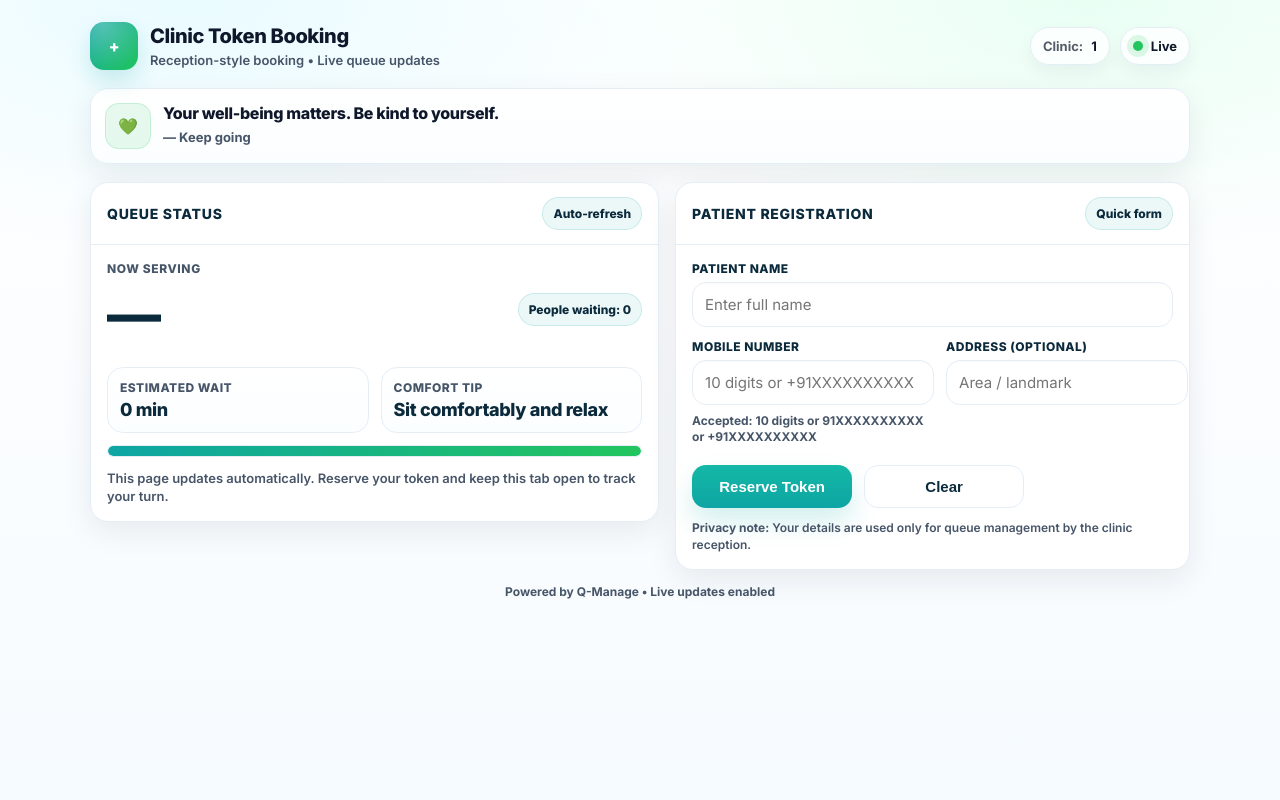
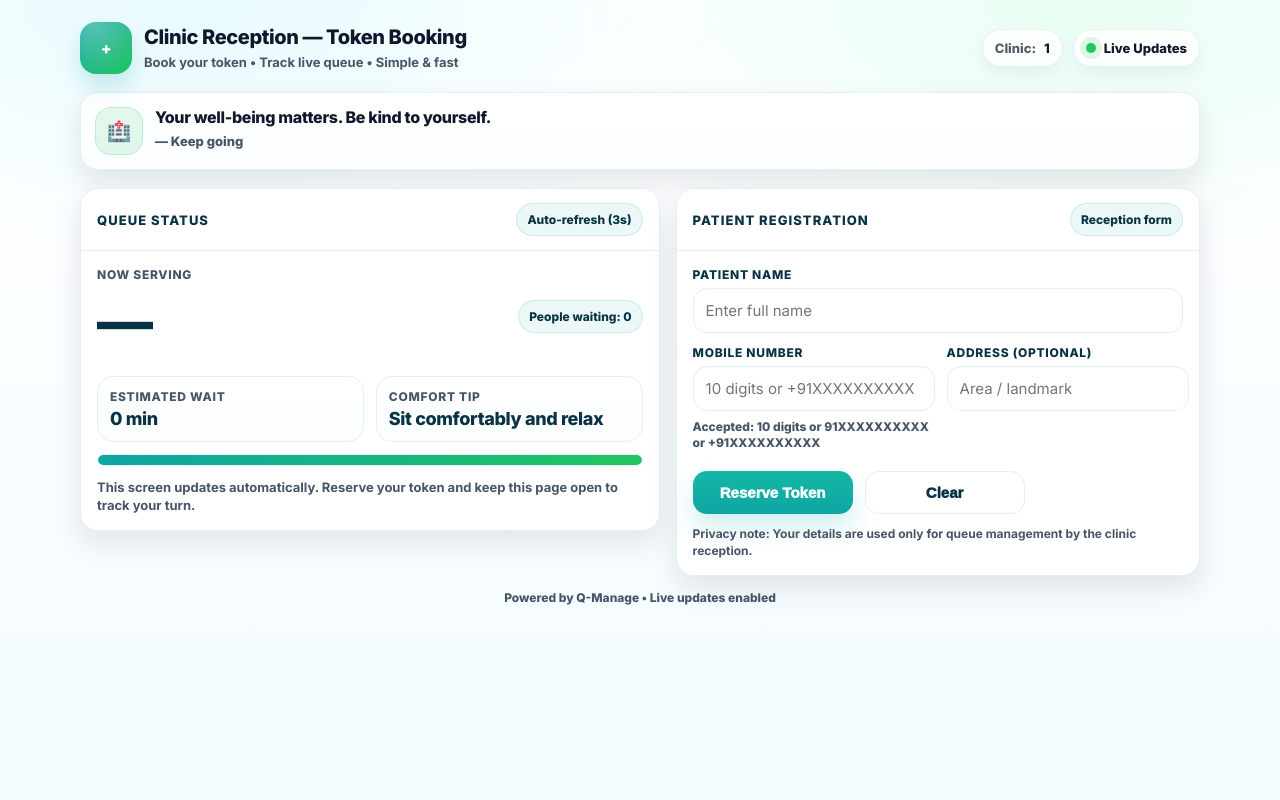
Before and after one commit to rahulgaddipati3-byte/q-manage, a Django app: page /public/clinic/1/ in a window 1280 px wide. Run offline with Django 5.2, Linux system fonts and the light colour scheme; data that the repository does not hold is empty.

Commit message:
Improve clinic booking UI (hospital look + better fonts)

```diff
--- a/backend/core/templates/public/clinic.html
+++ b/backend/core/templates/public/clinic.html
@@ -6,23 +6,23 @@
   <title>Clinic Token Booking</title>
   <meta name="viewport" content="width=device-width, initial-scale=1"/>
 
-  <!-- Clean hospital-style font -->
+  <!-- Hospital-style font (with strong fallbacks) -->
   <link rel="preconnect" href="https://fonts.googleapis.com">
   <link rel="preconnect" href="https://fonts.gstatic.com" crossorigin>
   <link href="https://fonts.googleapis.com/css2?family=Inter:wght@400;600;700;800&display=swap" rel="stylesheet">
 
   <style>
     :root{
-      --bg: #f6fbff;
+      --bg: #f3fbff;
       --card: #ffffff;
       --text: #0f172a;
       --muted: #475569;
-      --line: #e5eef7;
+      --line: #e4eff8;
 
       --brand: #0ea5a4;
       --brand2:#22c55e;
 
-      --shadow: 0 10px 30px rgba(15, 23, 42, 0.08);
+      --shadow: 0 12px 28px rgba(15, 23, 42, 0.10);
       --radius: 18px;
     }
 
@@ -35,18 +35,18 @@
 
     body{
       margin:0;
-      font-family: "Inter", ui-sans-serif, system-ui, -apple-system, "Segoe UI", Roboto, Arial, sans-serif;
+      font-family: "Inter", system-ui, -apple-system, "Segoe UI", Roboto, "Helvetica Neue", Arial, sans-serif;
       color: var(--text);
       background:
-        radial-gradient(900px 420px at 15% 0%, #e9fbff 0%, transparent 60%),
-        radial-gradient(900px 420px at 85% 0%, #e9fff4 0%, transparent 60%),
+        radial-gradient(900px 420px at 15% 0%, #e8fbff 0%, transparent 60%),
+        radial-gradient(900px 420px at 85% 0%, #e8fff3 0%, transparent 60%),
         linear-gradient(180deg, #ffffff, var(--bg));
     }
 
     .wrap{
-      max-width: 1100px;
+      max-width: 1120px;
       margin: 0 auto;
-      padding: 22px 18px 40px;
+      padding: 22px 16px 44px;
     }
 
     /* Header */
@@ -65,22 +65,22 @@
     }
 
     .logo{
-      width:48px;height:48px;
-      border-radius: 14px;
+      width:52px;height:52px;
+      border-radius: 16px;
       background: linear-gradient(135deg, rgba(14,165,164,1), rgba(34,197,94,1));
-      box-shadow: 0 10px 22px rgba(14,165,164,.20);
+      box-shadow: 0 12px 22px rgba(14,165,164,.22);
       display:grid;
       place-items:center;
       color:white;
-      font-weight:800;
-      letter-spacing:-.03em;
+      font-weight:900;
+      letter-spacing:-.04em;
       position:relative;
       overflow:hidden;
     }
     .logo:after{
       content:"";
-      position:absolute; inset:-40%;
-      background: radial-gradient(circle at 30% 30%, rgba(255,255,255,.28), transparent 55%);
+      position:absolute; inset:-50%;
+      background: radial-gradient(circle at 30% 30%, rgba(255,255,255,.30), transparent 55%);
       transform: rotate(18deg);
     }
 
@@ -88,13 +88,14 @@
       margin:0;
       font-size: 20px;
       letter-spacing:-0.02em;
-      font-weight:800;
+      font-weight:900;
+      line-height:1.15;
     }
     .title p{
-      margin:4px 0 0;
+      margin:5px 0 0;
       color: var(--muted);
       font-size: 13px;
-      font-weight:600;
+      font-weight:700;
     }
 
     .chips{
@@ -110,11 +111,11 @@
       gap:8px;
       padding: 10px 12px;
       border-radius: 999px;
-      background: rgba(255,255,255,.8);
+      background: rgba(255,255,255,.85);
       border: 1px solid var(--line);
       box-shadow: 0 8px 18px rgba(15, 23, 42, 0.05);
       font-size: 13px;
-      font-weight:700;
+      font-weight:800;
       color: var(--text);
     }
 
@@ -138,18 +139,19 @@
     }
 
     .quoteIcon{
-      width:44px;height:44px;border-radius: 14px;
-      background: rgba(34,197,94,.10);
-      border: 1px solid rgba(34,197,94,.18);
+      width:46px;height:46px;border-radius: 16px;
+      background: rgba(34,197,94,.12);
+      border: 1px solid rgba(34,197,94,.20);
       display:grid; place-items:center;
       flex: 0 0 auto;
+      font-size: 20px;
     }
 
     .quoteText{
       line-height: 1.25;
     }
     .quoteText .big{
-      font-weight: 800;
+      font-weight: 900;
       letter-spacing:-0.02em;
       font-size: 16px;
       margin: 0;
@@ -157,7 +159,7 @@
     .quoteText .small{
       margin: 6px 0 0;
       color: var(--muted);
-      font-weight: 700;
+      font-weight: 800;
       font-size: 13px;
     }
 
@@ -193,10 +195,10 @@
 
     .cardHead h2{
       margin:0;
-      font-size: 14px;
-      letter-spacing: 0.05em;
-      font-weight: 900;
-      color: #0b2a3c;
+      font-size: 13px;
+      letter-spacing: 0.08em;
+      font-weight: 950;
+      color: #083344;
     }
 
     .badge{
@@ -207,8 +209,8 @@
       border-radius: 999px;
       background: rgba(14,165,164,.08);
       border: 1px solid rgba(14,165,164,.16);
-      font-weight: 800;
-      color: #0b2a3c;
+      font-weight: 900;
+      color: #083344;
       font-size: 12px;
       white-space:nowrap;
     }
@@ -219,11 +221,11 @@
 
     /* Status card (left) */
     .bigToken{
-      font-size: 54px;
-      font-weight: 900;
+      font-size: 56px;
+      font-weight: 950;
       letter-spacing: -0.04em;
       margin: 6px 0 10px;
-      color: #0b2a3c;
+      color: #083344;
     }
 
     .metaRow{
@@ -233,7 +235,7 @@
       margin-top: 10px;
     }
     .mini{
-      flex: 1 1 180px;
+      flex: 1 1 190px;
       border: 1px solid var(--line);
       border-radius: 16px;
       padding: 12px;
@@ -242,17 +244,17 @@
     .mini .k{
       font-size: 12px;
       color: var(--muted);
-      font-weight: 800;
-      letter-spacing: .04em;
+      font-weight: 900;
+      letter-spacing: .06em;
       margin:0 0 4px;
       text-transform: uppercase;
     }
     .mini .v{
       font-size: 18px;
-      font-weight: 900;
+      font-weight: 950;
       letter-spacing:-0.02em;
       margin:0;
-      color:#0b2a3c;
+      color:#083344;
     }
 
     .progress{
@@ -275,7 +277,7 @@
       margin-top: 12px;
       color: var(--muted);
       font-size: 13px;
-      font-weight: 600;
+      font-weight: 650;
       line-height:1.4;
     }
 
@@ -297,9 +299,9 @@
 
     label{
       font-size: 12px;
-      color: #0b2a3c;
-      font-weight: 900;
-      letter-spacing: .04em;
+      color: #083344;
+      font-weight: 950;
+      letter-spacing: .06em;
       text-transform: uppercase;
     }
 
@@ -325,7 +327,7 @@
       margin-top: 2px;
       color: var(--muted);
       font-size: 12px;
-      font-weight: 700;
+      font-weight: 750;
       line-height:1.35;
     }
 
@@ -340,7 +342,7 @@
       border: 0;
       border-radius: 14px;
       padding: 12px 14px;
-      font-weight: 900;
+      font-weight: 950;
       font-size: 15px;
       cursor: pointer;
       min-width: 160px;
@@ -358,7 +360,7 @@
     .ghost{
       background: #ffffff;
       border: 1px solid var(--line);
-      color: #0b2a3c;
+      color: #083344;
     }
 
     .msg{
@@ -430,16 +432,15 @@
       margin-top: 12px;
       color: var(--muted);
       font-size: 12px;
-      font-weight: 600;
+      font-weight: 650;
       line-height: 1.35;
     }
 
-    /* Tiny footer */
     .footer{
       margin-top: 14px;
       color: var(--muted);
       font-size: 12px;
-      font-weight: 700;
+      font-weight: 800;
       text-align:center;
     }
   </style>
@@ -447,44 +448,40 @@
 
 <body>
   <div class="wrap">
-    <!-- Header -->
     <div class="topbar">
       <div class="brand">
         <div class="logo" aria-hidden="true">+</div>
         <div class="title">
-          <h1>Clinic Token Booking</h1>
-          <p>Reception-style booking • Live queue updates</p>
+          <h1>Clinic Reception — Token Booking</h1>
+          <p>Book your token • Track live queue • Simple & fast</p>
         </div>
       </div>
 
       <div class="chips">
         <div class="chip"><span style="opacity:.7">Clinic:</span> <span id="clinicChip">—</span></div>
-        <div class="chip"><span class="liveDot"></span> Live</div>
+        <div class="chip"><span class="liveDot"></span> Live Updates</div>
       </div>
     </div>
 
-    <!-- Quote banner -->
     <div class="quote" role="note" aria-label="Health tip">
-      <div class="quoteIcon" aria-hidden="true">💚</div>
+      <div class="quoteIcon" aria-hidden="true">🏥</div>
       <div class="quoteText">
         <p class="big" id="quoteBig">Good health is a journey, not a destination.</p>
         <p class="small" id="quoteSmall">— Stay consistent</p>
       </div>
     </div>
 
-    <!-- Main grid -->
     <div class="grid">
-      <!-- Left: Queue status -->
       <div class="card">
         <div class="cardHead">
           <h2>QUEUE STATUS</h2>
-          <div class="badge" id="refreshBadge">Auto-refresh</div>
+          <div class="badge" id="refreshBadge">Auto-refresh (3s)</div>
         </div>
 
         <div class="cardBody">
           <div style="display:flex; align-items:center; justify-content:space-between; gap:12px; flex-wrap:wrap;">
             <div>
-              <div style="font-weight:900; letter-spacing:.05em; text-transform:uppercase; font-size:12px; color:var(--muted);">
+              <div style="font-weight:950; letter-spacing:.06em; text-transform:uppercase; font-size:12px; color:var(--muted);">
                 Now serving
               </div>
               <div class="bigToken" id="nowServing">—</div>
@@ -509,16 +506,15 @@
           </div>
 
           <div class="hint" id="hintText">
-            This page updates automatically. Reserve your token and keep this tab open to track your turn.
+            This screen updates automatically. Reserve your token and keep this page open to track your turn.
           </div>
         </div>
       </div>
 
-      <!-- Right: Reserve form -->
       <div class="card">
         <div class="cardHead">
           <h2>PATIENT REGISTRATION</h2>
-          <div class="badge">Quick form</div>
+          <div class="badge">Reception form</div>
         </div>
 
         <div class="cardBody">
@@ -632,7 +627,7 @@
     }
 
     async function getJson(url){
-      const res = await fetch(url);
+      const res = await fetch(url, { cache: "no-store" });
       const txt = await res.text();
       let j = null;
       try { j = JSON.parse(txt); } catch(e){ j = { ok:false, error: txt || ("HTTP "+res.status) }; }
@@ -660,17 +655,15 @@
         document.getElementById("peopleWaiting").textContent = `People waiting: ${j.people_waiting ?? "—"}`;
         document.getElementById("estWait").textContent = (j.estimated_wait_min ?? 0);
 
-        // Progress bar: if estimated wait is 0 => full, else scaled (cap at 100)
         const wait = Number(j.estimated_wait_min ?? 0);
         let pct = 100;
         if (wait > 0){
-          // assume 0..30 minutes typical for UI scaling
           pct = Math.max(5, Math.min(100, 100 - (wait/30)*100));
         }
         document.getElementById("progressBar").style.width = pct.toFixed(0) + "%";
       }catch(e){
-        // keep UI stable; show minimal hint only
-        document.getElementById("hintText").textContent = "Live updates are temporarily unavailable. Please refresh the page.";
+        document.getElementById("hintText").textContent =
+          "Live updates are temporarily unavailable. Please refresh the page.";
       }
     }
 
@@ -679,8 +672,8 @@
       disableReserve(true);
 
       const name = (document.getElementById("name").value || "").trim();
-      const phoneRaw = document.getElementById("phone").value || "";
-      const phone = normalizePhone(phoneRaw);
+      const phoneInput = document.getElementById("phone").value || "";
+      const phoneDigits = normalizePhone(phoneInput);
       const address = (document.getElementById("address").value || "").trim();
 
       if(!name){
@@ -696,12 +689,13 @@
 
       try{
         const j = await postJson(`/api/public/clinic/${encodeURIComponent(CLINIC_SLUG)}/reserve/`, {
-          name, phone: phoneRaw, address
+          name,
+          phone: phoneDigits,   // ✅ always send digits only (best for backend)
+          address
         });
 
         setMsg(`Reserved successfully. Your token is ${j.token_number}.`, true);
 
-        // Show token card + tracking link
         const box = document.getElementById("yourTokenBox");
         document.getElementById("yourTokenNum").textContent = j.token_number || "—";
         const trackUrl = (j.track_url || "");
```
Also changed, not shown: other parts of backend/core/templates/public/clinic.html (+11 -14 lines).
